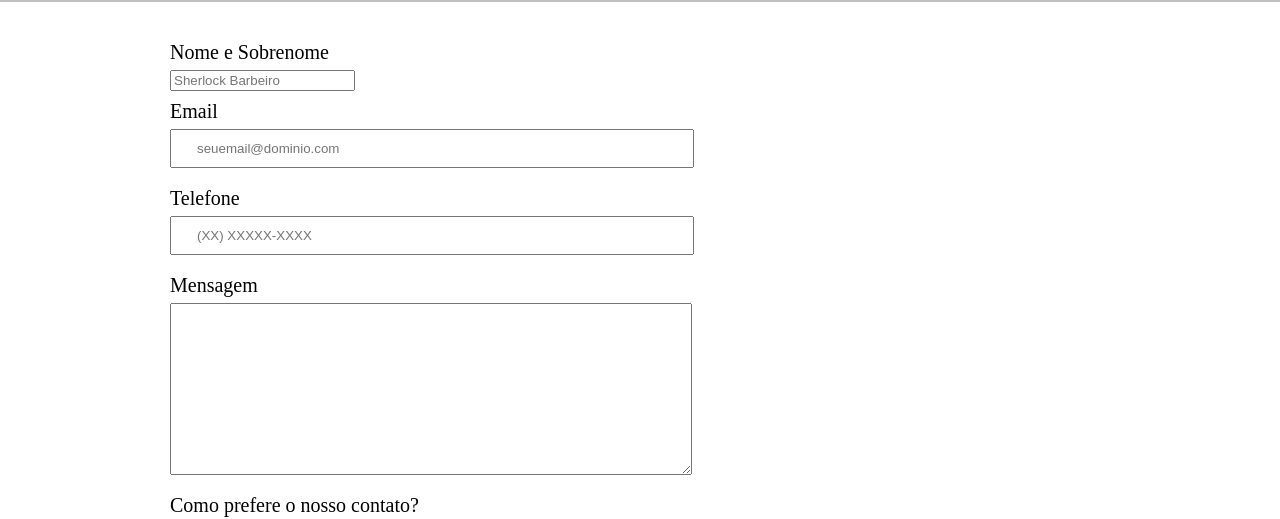
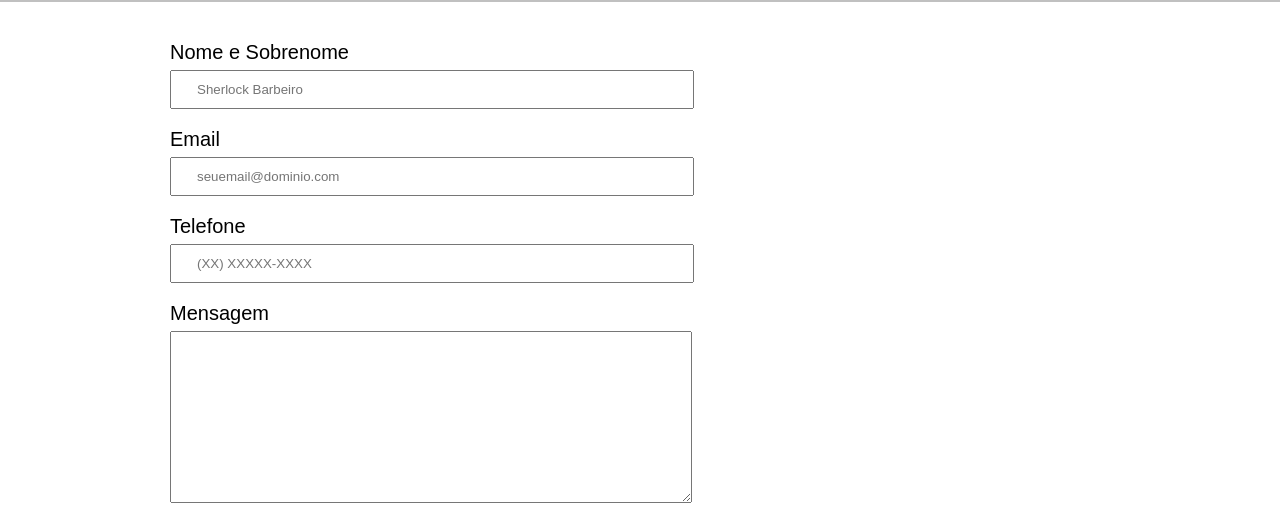
Before and after one commit to littlebru/Curso-HTML5-e-CSS3, a plain HTML site: page contato.html in a window 1280 px wide. Shown: the part 291-810 px from the top of the page. Drawn offline with Linux system fonts and the light colour scheme.

Commit message:
Estilizando as páginas :star:

```diff
--- a/contato.html
+++ b/contato.html
@@ -26,7 +26,7 @@
 		<main>
 			<form>
 				<label for="nome_sobrenome">Nome e Sobrenome</label>
-				<input type="text" id="nome_sobrenome" class="input-padrao" required placeholder="Sherlock Barbeiro">
+				<input type="text" id="nome_sobrenome" class="input_padrao" required placeholder="Sherlock Barbeiro">
 
 				<label for="email">Email</label>
 				<input type="email" id="email" class="input_padrao" required placeholder="seuemail@dominio.com">
--- a/css/style.css
+++ b/css/style.css
@@ -1,3 +1,7 @@
+body {
+	font-family: 'Montserrat', sans-serif;
+}
+
 header {
 	background: #C0C0C0;
 	padding: 20px 0;
```
Also changed, not shown: index.html (+1 -0 lines), produtos.html (+1 -1 lines).
